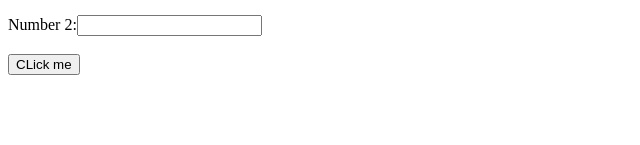
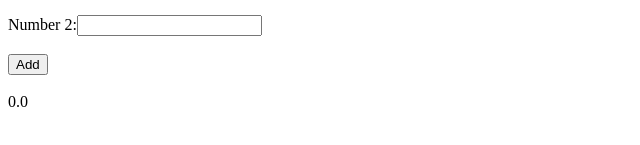
Before and after one commit to jordansali/les-innovateurs-front-end, a Gatsby site: page / in a window 1280 px wide. Shown: the part 339-484 px from the top of the page, without its empty margins (0-640 px from the left). Built offline with nearby package versions, Linux system fonts and the light colour scheme; Gatsby itself is replaced by a stand-in of ours.

Commit message:
Completed basic calculator component

```diff
--- a/src/components/CalcComp.js
+++ b/src/components/CalcComp.js
@@ -3,8 +3,11 @@ import React from "react"
 
 function Calculator() {
     const calculate = () =>{
-        var number = document.getElementById("num1").value
-        document.getElementById("btn1").innerHTML = "number: " + number;
+        var num1 = parseFloat(document.getElementById("num1").value);
+        var num2 = parseFloat(document.getElementById("num2").value);
+        var sum1 = num1+num2;
+
+        document.getElementById("sum1").innerHTML = sum1;
     };
     return (
         <div>
@@ -15,7 +18,8 @@ function Calculator() {
         <label htmlFor="num2">Number 2:</label>
         <input type="number" id="num2" name="num2"/><br/><br/>
 
-        <button onClick={calculate} id="btn1">CLick me</button>
+        <button onClick={calculate} id="btn1">Add</button><br/><br/>
+        <label id="sum1">0.0</label>
     </div>
     )
 }
```
